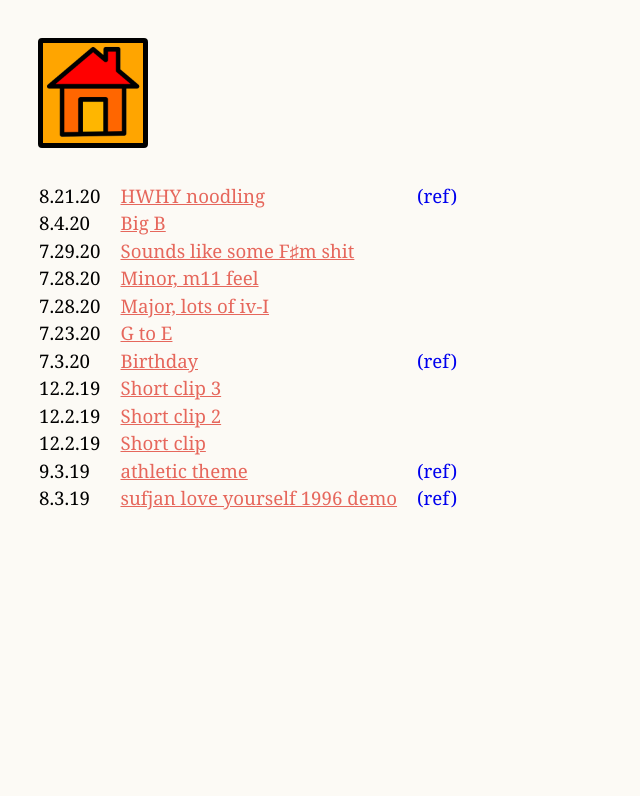
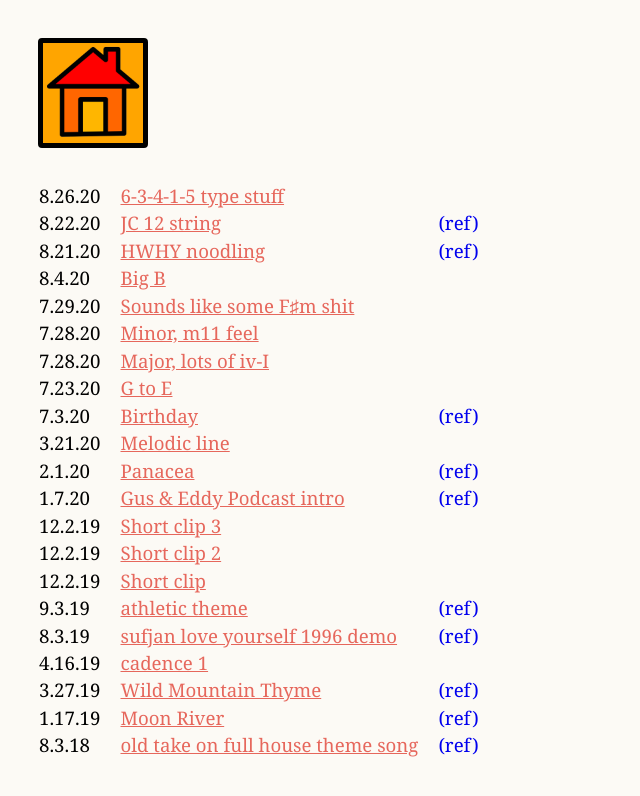
Before and after one commit to russotiro/russotiro.github.io, a Jekyll site: the page built from motm/motm.html, in a window 1280 px wide. Shown: the top 796 px of the page, without its empty margins (0-640 px from the left). Built offline with Jekyll 4.4.1, drawn with Linux system fonts in a browser that asks for light colours.

Commit message:
added a bunch of songs

```diff
--- a/_data/motm-table.yml
+++ b/_data/motm-table.yml
@@ -1,4 +1,13 @@
 ---
+  - date: 8.26.20
+    title: 6-3-4-1-5 type stuff
+    path: Voice 114.m4a
+
+  - date: 8.22.20
+    title: JC 12 string
+    path: JC 12 string.m4a
+    ref: https://twitter.com/i/status/1001242763827007488
+
   - date: 8.21.20
     title: HWHY noodling
     path: hwhy noodling.m4a
@@ -29,6 +38,20 @@
     path: Birthday.m4a
     ref: ./birth/birth.html
 
+  - date: 3.21.20
+    title: Melodic line
+    path: Melodic line.m4a
+
+  - date: 2.1.20
+    title: Panacea
+    path: Panacea.m4a
+    ref: https://youtu.be/NaG4BW2llOI
+
+  - date: 1.7.20
+    title: Gus & Eddy Podcast intro
+    path: G&E.m4a
+    ref: https://youtu.be/9c5pFO59m6s
+
   - date: 12.2.19
     title: Short clip 3
     path: Short clip 3.m4a
@@ -50,3 +73,22 @@
     title: sufjan love yourself 1996 demo
     path: 1996 demo.m4a
     ref: https://youtu.be/DtMlHRXBi0s
+
+  - date: 4.16.19
+    title: cadence 1
+    path: cadence 1.m4a
+
+  - date: 3.27.19
+    title: Wild Mountain Thyme
+    path: WMT attempt#2
+    ref: https://youtu.be/hKvB3g3HEPQ
+
+  - date: 1.17.19
+    title: Moon River
+    path: moon river.m4a
+    ref: https://youtu.be/FGkx8XFRfR0
+
+  - date: 8.3.18
+    title: old take on full house theme song
+    path: improv 010 (full house).m4a
+    ref: https://youtu.be/d-OrHsG-03I?t=46
--- /dev/null
+++ b/bike/bike.html
@@ -0,0 +1,4 @@
+---
+title: Bike playlists
+---
+UNDER CONSTRUCTION!!
```
Also changed, not shown: 9 other files.
